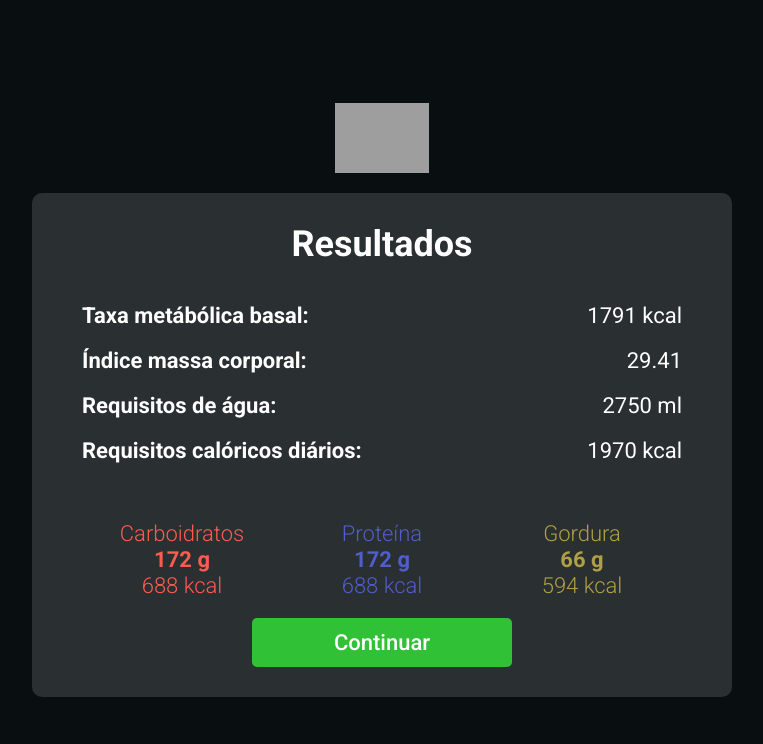
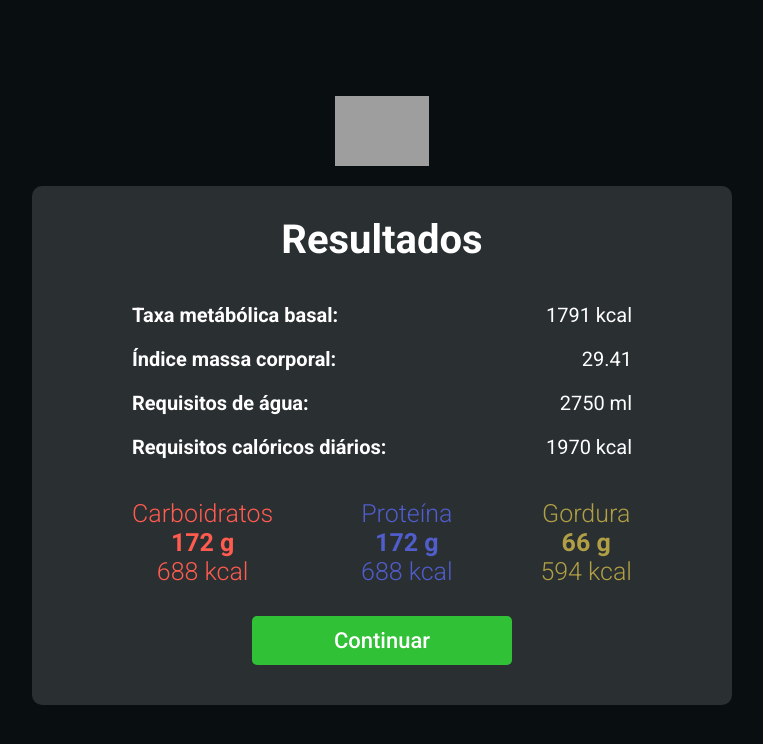
Before and after one commit to gustavodaltoe/MyFit, a React (Create React App) app in the folder web/: page /results in a window 1280 px wide. Shown: the top 744 px of the page, without its empty margins (258-1021 px from the left). Built offline with nearby package versions, Linux system fonts and the light colour scheme; grey boxes are pictures that could not be loaded; the HTML template or start-up script is replaced by a standard one.

Commit message:
Ajustes de layout em Results

```diff
--- a/web/src/assets/all.scss
+++ b/web/src/assets/all.scss
@@ -112,6 +112,7 @@ legend {
     font-size: 2.2rem;
     transition: .2s ease;
     cursor: pointer;
+    max-width: 100%;
   }
   &:hover {
     background-color: var(--color-green-dark);
--- a/web/src/pages/Results/index.tsx
+++ b/web/src/pages/Results/index.tsx
@@ -7,68 +7,52 @@ import './styles.scss';
 function Results() {
   return (
     <Base>
-      <fieldset>
-        <legend>Resultados</legend>
-        <br />
-        <br />
-
+      <div id="results">
+        <h1>Resultados</h1>
         <div className="profile-results">
           <div>
             <strong>Taxa metábólica basal:</strong>
             <span>1791 kcal</span>
           </div>
-          <br />
 
           <div>
             <strong>Índice massa corporal:</strong>
             <span>29.41</span>
           </div>
-          <br />
 
           <div>
             <strong>Requisitos de água:</strong>
             <span>2750 ml</span>
           </div>
-          <br />
 
           <div>
             <strong>Requisitos calóricos diários:</strong>
             <span>1970 kcal</span>
           </div>
-          <br />
         </div>
-        <br />
-        <br />
 
-        <div className="side-by-side">
-          <div id="font-red">
+        <div className="macros">
+          <div className="font-red">
             <span>Carboidratos</span>
-
             <strong>172 g</strong>
-
             <span>688 kcal</span>
           </div>
-          <div id="font-blue">
+          <div className="font-blue">
             <span>Proteína</span>
-
             <strong>172 g</strong>
-
             <span>688 kcal</span>
           </div>
-          <div id="font-yellow">
+          <div className="font-yellow">
             <span>Gordura</span>
-
             <strong>66 g</strong>
-
             <span>594 kcal</span>
           </div>
         </div>
-        <br />
 
         <button type="button" className="btn-green">
           Continuar
         </button>
-      </fieldset>
+      </div>
     </Base>
   );
 }
--- a/web/src/pages/Results/styles.scss
+++ b/web/src/pages/Results/styles.scss
@@ -1,32 +1,54 @@
+#results {
+	& {
+		display: flex;
+		flex-direction: column;
+		max-width: 500px;
+		margin: auto;
+	}
+
+	h1 {
+		text-align: center;
+		font-size: 4rem;
+		margin-bottom: 2rem;
+	}
+
+	.profile-results {
+		div {
+			display: flex;
+			justify-content: space-between;
+			margin: 2rem 0;
+		}
+
+		span {
+			text-align: right;
+		}
 		strong,
 		span {
-    height: 26px;
-    font-size: 22px;
-    line-height: 26px;
+			font-size: 1.5rem;
+		}
+	}
+
+	span {
+		font-weight: normal;
 	}
 
 	button {
-    margin: auto;
+		margin: 1rem auto;
 		display: block;
 	}
 
-.profile-results {
-    strong {
-        left: 475px;
-        font-weight: bold;
-    }
-    span {
-        float: right;
-        text-align: right;
-        font-weight: normal;
-    }
-    display: block;
+	.macros {
+		& {
+			display: flex;
+			justify-content: space-between;
+			text-align: center;
+			margin: 2rem 0;
 		}
 
-.side-by-side {
-    display: flex;
-    text-align: center;
-
+		strong,
+		span {
+			font-size: 1.6rem;
+		}
 		strong {
 			font-weight: bold;
 			display: block;
@@ -37,18 +59,32 @@ button {
 		}
 	}
 
-.side-by-side > div {
-    flex: 1;
-}
-
-#font-red {
+	.font-red {
 		color: var(--color-orange);
 	}
 
-#font-blue {
+	.font-blue {
 		color: var(--color-blue);
 	}
 
-#font-yellow {
+	.font-yellow {
 		color: var(--color-yellow);
 	}
+}
+
+@media (min-width: 1000px) {
+	#results {
+		.macros {
+			strong,
+			span {
+				font-size: 2.5rem;
+			}
+		}
+		.profile-results {
+			strong,
+			span {
+				font-size: 2rem;
+			}
+		}
+	}
+}
```
Lines whose indentation alone changed are shown as unchanged.
